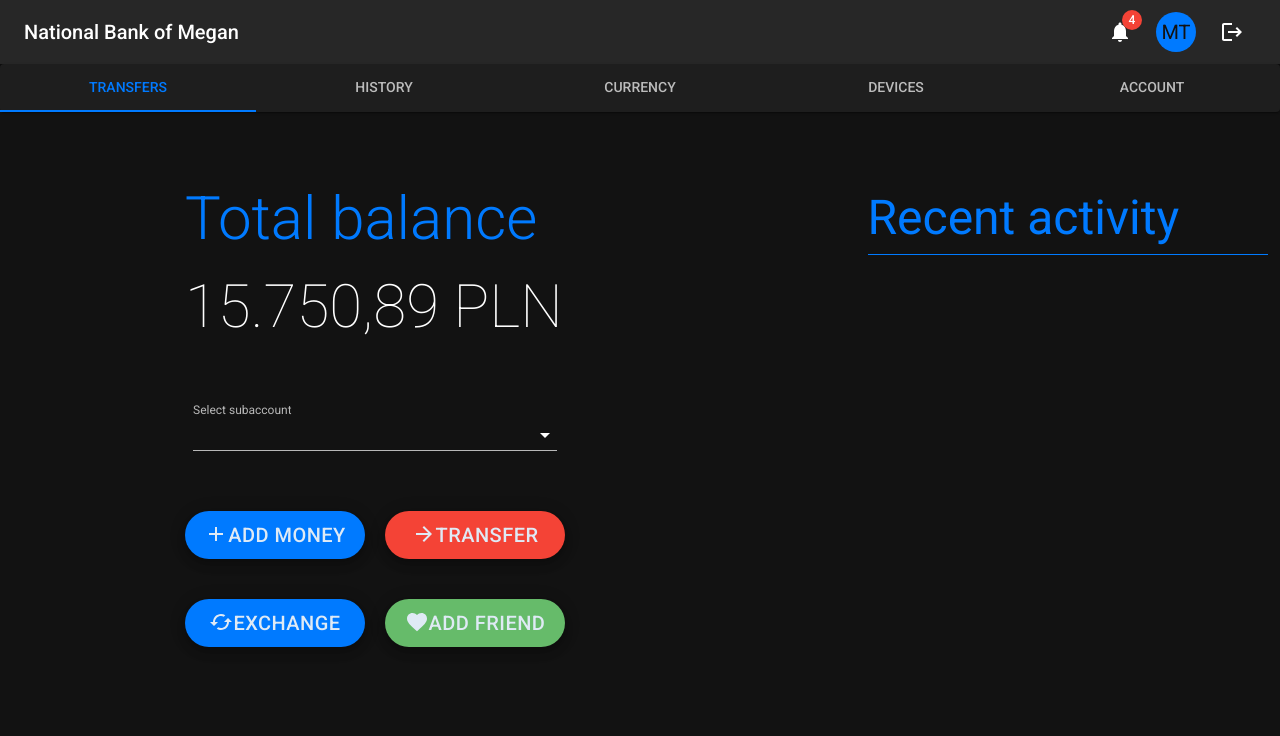
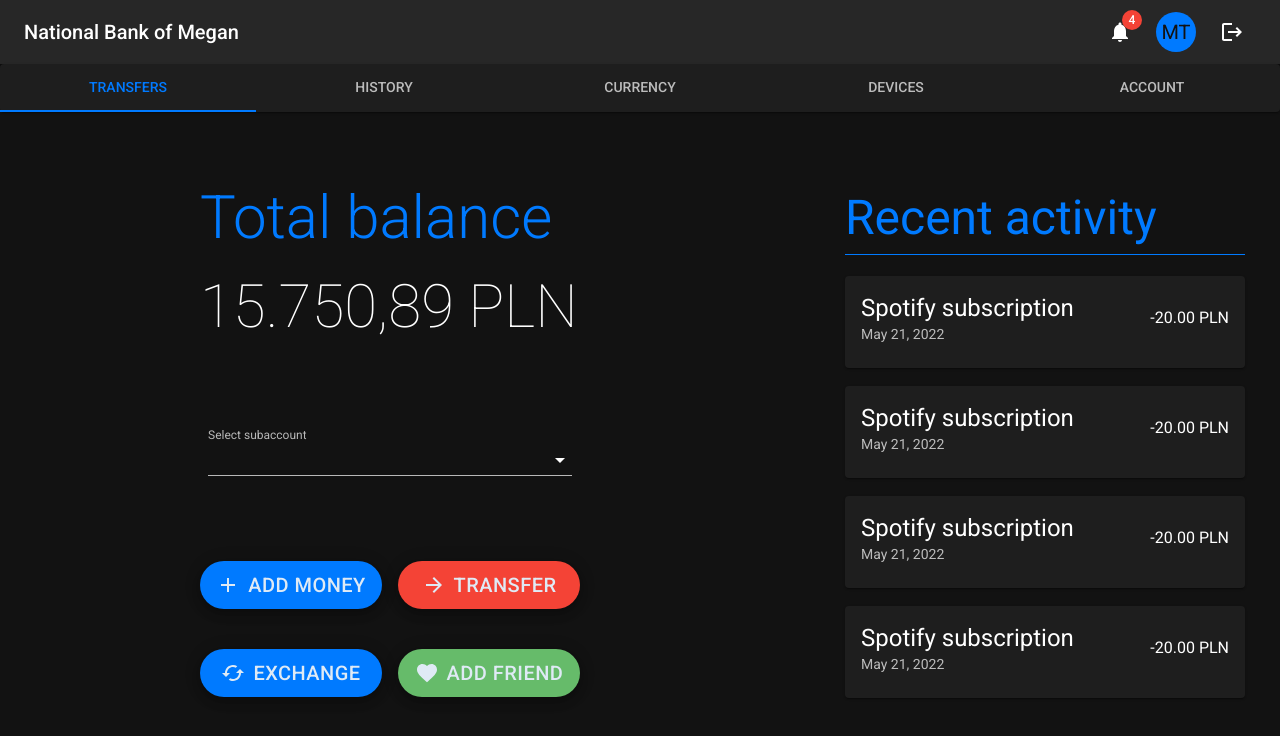
Before and after one commit to National-Bank-of-Megan/secure-bank-web-client, a React (Create React App) app: page /transfers in a window 1280 px wide. Shown: the top 736 px of the page. Built offline with nearby package versions, Linux system fonts and the light colour scheme.

Commit message:
Transfers static site

```diff
--- a/src/components/layout/Layout.tsx
+++ b/src/components/layout/Layout.tsx
@@ -1,3 +1,4 @@
+import { Container } from "@mui/material";
 import Navbar from "./Navbar";
 
 export default function Layout(props :any) {
@@ -12,7 +13,9 @@ export default function Layout(props :any) {
                 //     justifyContent: "center",
                 // }}
             >
-                {props.children}
+                <Container>
+                    {props.children}
+                </Container>
             </main>
         </div>
 
--- a/src/components/layout/LayoutAuthenticated.tsx
+++ b/src/components/layout/LayoutAuthenticated.tsx
@@ -6,7 +6,7 @@ export default function LayoutAuthenticated(props :any) {
         <NavbarAuthenticated/>
         <main
             style={{
-                padding: '70px 140px'
+                padding: '70px 200px'
             }}
         >
             {props.children}
--- /dev/null
+++ b/src/components/transfers/TotalBalanceContent.tsx
@@ -0,0 +1,111 @@
+import { Add, ArrowForward, Cached, Favorite } from "@mui/icons-material";
+import { Box, Fab, FormControl, Grid, InputLabel, MenuItem, Select, Typography } from "@mui/material";
+import buttonStyles from "../../styles/ButtonStyles";
+
+const TotalBalanceContent = () => {
+    return (
+        <Grid item xs={6}>
+        <Box
+          sx={{
+            display: "flex",
+            flexDirection: "column",
+            width: "380px",
+          }}
+        >
+          <Typography variant="h2" fontWeight="200">
+            15.750,89 PLN
+          </Typography>
+          <FormControl
+            variant="standard"
+            sx={{
+              m: 1,
+              minWidth: 120,
+              marginTop: "85px",
+              marginBottom: "85px",
+            }}
+          >
+            <InputLabel id="demo-simple-select-standard-label">
+              Select subaccount
+            </InputLabel>
+            <Select
+              labelId="demo-simple-select-standard-label"
+              id="demo-simple-select-standard"
+              value="age"
+              label="Age"
+            >
+              <MenuItem value="$ 1200.99">
+                <em>None</em>
+              </MenuItem>
+              <MenuItem value={10}>Ten</MenuItem>
+              <MenuItem value={20}>Twenty</MenuItem>
+              <MenuItem value={30}>Thirty</MenuItem>
+            </Select>
+          </FormControl>
+          <Box
+            sx={{
+              display: "flex",
+              flexDirection: "column",
+              rowGap: "40px",
+            }}
+          >
+            <Box
+              sx={{
+                display: "flex",
+                justifyContent: "space-between",
+              }}
+            >
+              <Fab
+                color="primary"
+                variant="extended"
+                aria-label="transfer"
+                size="large"
+                sx={buttonStyles}
+              >
+                <Add sx={{ mr: 1 }} />
+                Add money
+              </Fab>
+              <Fab
+                color="error"
+                variant="extended"
+                aria-label="transfer"
+                size="large"
+                sx={buttonStyles}
+              >
+                <ArrowForward sx={{ mr: 1 }} />
+                Transfer
+              </Fab>
+            </Box>
+            <Box
+              sx={{
+                display: "flex",
+                justifyContent: "space-between",
+              }}
+            >
+              <Fab
+                color="primary"
+                variant="extended"
+                aria-label="transfer"
+                size="large"
+                sx={buttonStyles}
+              >
+                <Cached sx={{ mr: 1 }} />
+                Exchange
+              </Fab>
+              <Fab
+                color="success"
+                variant="extended"
+                aria-label="transfer"
+                size="large"
+                sx={buttonStyles}
+              >
+                <Favorite sx={{ mr: 1 }} />
+                Add Friend
+              </Fab>
+            </Box>
+          </Box>
+        </Box>
+      </Grid>
+    );
+}
+
+export default TotalBalanceContent;
--- /dev/null
+++ b/src/components/transfers/Transaction.tsx
@@ -0,0 +1,26 @@
+import { Box, Card, CardContent, CardHeader, Typography } from "@mui/material";
+
+const Transaction = () => {
+  return (
+    <Card>
+      <CardContent>
+        <Box sx={{
+            display: 'flex',
+            justifyContent: 'space-between'
+        }}>
+        <Box>
+            <Typography variant="h5">Spotify subscription</Typography>
+            <Typography variant="body2" color="text.secondary">May 21, 2022</Typography>
+        </Box>
+        <Box sx={{
+            alignSelf: 'center'
+        }}>
+            <Typography variant="body1" color="text.primary">-20.00 PLN</Typography>
+        </Box>
+        </Box>
+      </CardContent>
+    </Card>
+  );
+};
+
+export default Transaction;
--- a/src/pages/TransfersPage.tsx
+++ b/src/pages/TransfersPage.tsx
@@ -1,4 +1,3 @@
-import { Add, ArrowForward, ArrowRight, Cached, Favorite } from "@mui/icons-material";
 import {
   Box,
   Container,
@@ -10,8 +9,8 @@ import {
   Select,
   Typography,
 } from "@mui/material";
-import { color } from "@mui/system";
-import buttonStyles from "../styles/ButtonStyles";
+import TotalBalanceContent from "../components/transfers/TotalBalanceContent";
+import Transaction from "../components/transfers/Transaction";
 
 const TransferPage = () => {
   return (
@@ -19,9 +18,7 @@ const TransferPage = () => {
       rowSpacing={2}
       container
       sx={{
-        justifyContent: "center",
-        alignItems: "center",
-        paddingLeft: "45px",
+        justifyContent: "space-between"
       }}
     >
       <Grid item xs={6}>
@@ -49,114 +46,24 @@ const TransferPage = () => {
           </Typography>
         </Box>
       </Grid>
+      <TotalBalanceContent />
       <Grid item xs={6}>
         <Box
           sx={{
-            display: "flex",
-            flexDirection: "column",
-            width: "380px",
+            display: 'flex',
+            flexDirection: 'column',
+            rowGap: '18px',
+            width: "400px",
+            marginLeft: "205px",
+            marginTop: "5px"
           }}
         >
-          <Typography variant="h2" fontWeight="200">
-            15.750,89 PLN
-          </Typography>
-          <FormControl
-            variant="standard"
-            sx={{
-              m: 1,
-              minWidth: 120,
-              marginTop: "60px",
-              marginBottom: "60px",
-            }}
-          >
-            <InputLabel id="demo-simple-select-standard-label">
-              Select subaccount
-            </InputLabel>
-            <Select
-              labelId="demo-simple-select-standard-label"
-              id="demo-simple-select-standard"
-              value="age"
-              label="Age"
-            >
-              <MenuItem value="$ 1200.99">
-                <em>None</em>
-              </MenuItem>
-              <MenuItem value={10}>Ten</MenuItem>
-              <MenuItem value={20}>Twenty</MenuItem>
-              <MenuItem value={30}>Thirty</MenuItem>
-            </Select>
-          </FormControl>
-        <Box sx={{
-            display: "flex",
-            flexDirection: "column",
-            rowGap: "40px"
-        }}>
-          <Box
-            sx={{
-              display: "flex",
-              justifyContent: "space-between"
-            }}
-          >
-            <Fab
-              color="primary"
-              variant="extended"
-              aria-label="transfer"
-              size="large"
-              sx={buttonStyles}
-            >
-              <Box sx={{ display: "flex" }}>
-                <Add />
-                add money
-              </Box>
-            </Fab>
-            <Fab
-              color="error"
-              variant="extended"
-              aria-label="transfer"
-              size="large"
-              sx={buttonStyles}
-            >
-              <Box sx={{ display: "flex" }}>
-                <ArrowForward sx={{ justifySelf: 'flex-start' }}/>
-                Transfer
-              </Box>
-            </Fab>
-          </Box>
-          <Box
-            sx={{
-              display: "flex",
-              justifyContent: "space-between"
-            }}
-          >
-            <Fab
-              color="primary"
-              variant="extended"
-              aria-label="transfer"
-              size="large"
-              sx={buttonStyles}
-            >
-              <Box sx={{ display: "flex" }}>
-                <Cached />
-                Exchange
-              </Box>
-            </Fab>
-            <Fab
-              color="success"
-              variant="extended"
-              aria-label="transfer"
-              size="large"
-              sx={buttonStyles}
-            >
-              <Box sx={{ display: "flex" }}>
-                <Favorite />
-                Add Friend
-              </Box>
-            </Fab>
-          </Box>
-        </Box>
+          <Transaction />
+          <Transaction />
+          <Transaction />
+          <Transaction />
         </Box>
       </Grid>
-      <Grid item xs={6}></Grid>
     </Grid>
   );
 };
--- a/src/styles/ButtonStyles.ts
+++ b/src/styles/ButtonStyles.ts
@@ -8,7 +8,7 @@ const buttonStyles = {
     },
     "&.MuiFab-root": {
         color: "#DFEAF5",
-        width: "180px",
+        width: "182px",
         fontWeight: 500,
         fontSize: "20px",
         lineHeight: "26px",
```
